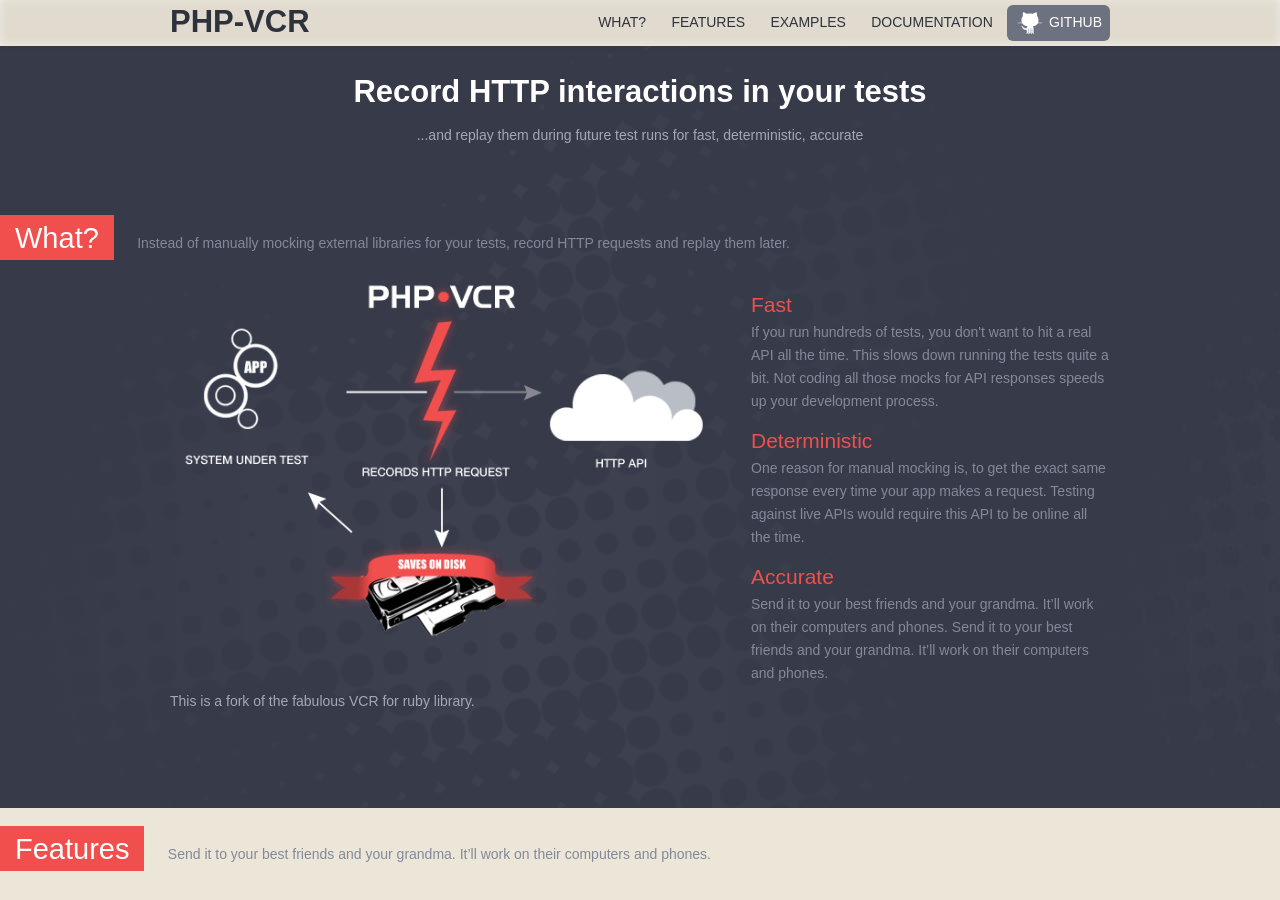
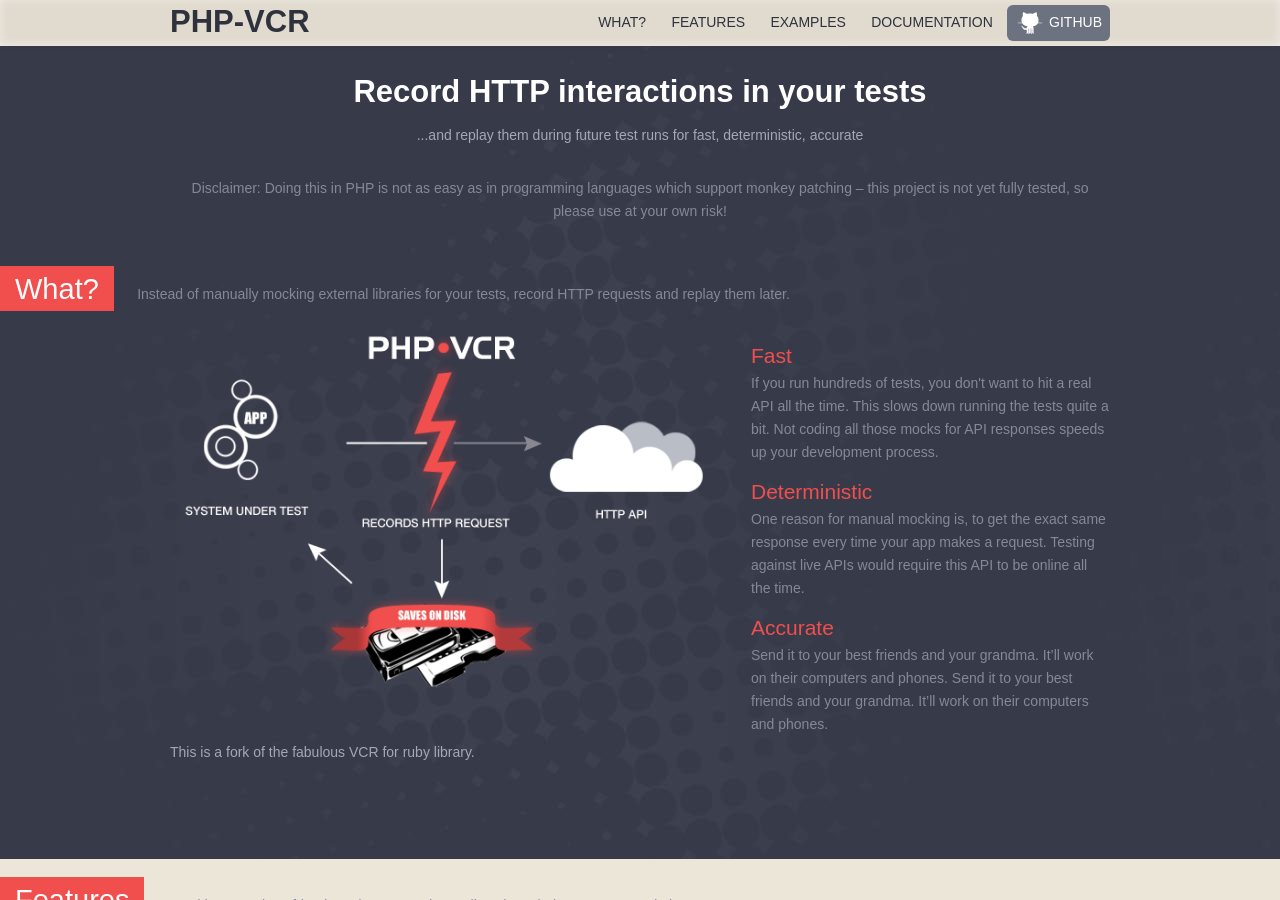
Before and after one commit to php-vcr/php-vcr.github.io, a Jekyll site: the page built from index.html, in a window 1280 px wide and 900 px high. Built offline with Jekyll 4.4.1, drawn with Linux system fonts in a browser that asks for light colours.

Commit message:
Implemented: Adds disclaimer to use php-vcr with caution for now.

```diff
--- a/index.html
+++ b/index.html
@@ -8,8 +8,8 @@
       <h1 class="hero-heading">Record  HTTP interactions in your tests </h1>
       <p class="hero-subhead">...and replay them during future test runs for fast, deterministic, accurate</p>
     </div>
-    <div class="w-container">
-      <div class="w-embed w-video"></div>
+  <div class="w-container">
+      <p class="warning">Disclaimer: Doing this in PHP is not as easy as in programming languages which support monkey patching – this project is not yet fully tested, so please use at your own risk!</p>
     </div>
   </div>
   <div class="section" id="page-nav-What">
```
Also changed, not shown: css/_phpvcr.webflow.scss (+13 -0 lines).
